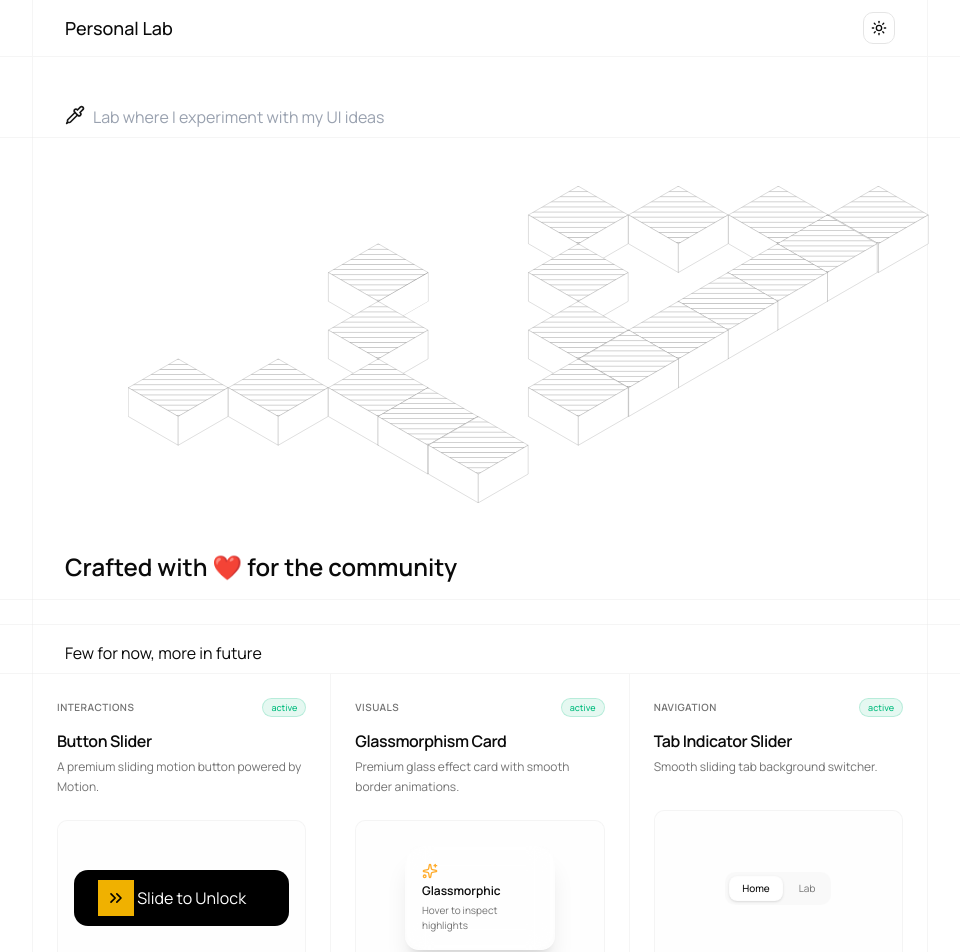
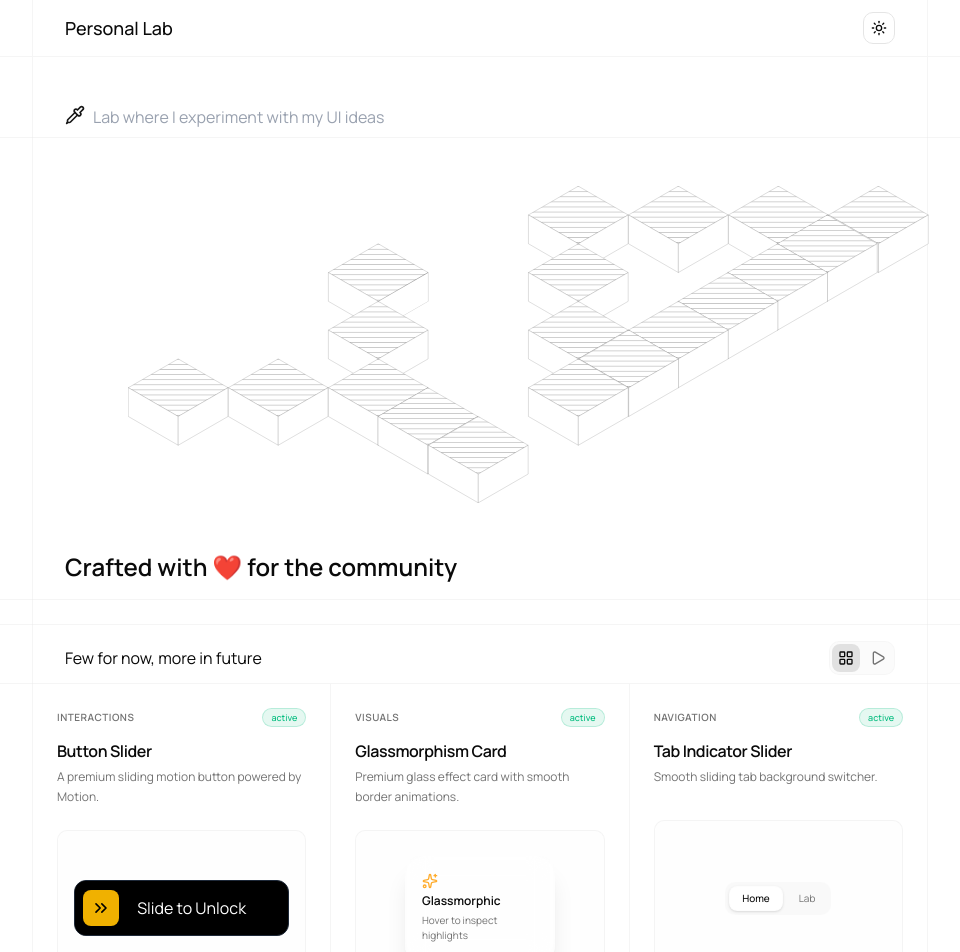
Before and after one commit to yashanand167/personal-lab, a Next.js app: page / in a window 1280 px wide. Shown: the top 952 px of the page, without its empty margins (160-1120 px from the left). Built offline with nearby package versions, Linux system fonts and the light colour scheme.

Commit message:
refactor: remove complex motion animations and unused motion dependency from IsometricLogo component

```diff
--- a/app/page.tsx
+++ b/app/page.tsx
@@ -4,7 +4,8 @@ import Header from "@/components/Header"
 import { useState } from "react"
 import ComponentList from "@/components/ComponentList"
 import IsometricLogo from "@/components/IsometricLogo"
-import { Pipette } from "lucide-react"
+import { LayoutGrid, Play, Pipette } from "lucide-react"
+import Link from "next/link"
 
 export default function Home() {
   const [isActive, setIsActive] = useState("list")
@@ -33,14 +34,34 @@ export default function Home() {
         </div>
 
         <div className="px-4 sm:px-8 pt-4 pb-2">
-          <section className="flex justify-between">
+          <section className="flex justify-between items-center">
             <h1>Few for now, more in future</h1>
-            {/* <div className="flex gap-2">
-                <Grid3X3 />
-                <Eye />
+            <div className="flex items-center gap-1 bg-muted/40 p-0.5 rounded-lg border border-border/20">
+              <button
+                onClick={() => setIsActive("list")}
+                className={`p-1.5 rounded-md transition-all cursor-pointer ${
+                  isActive === "list"
+                    ? "bg-black/10 dark:bg-white/10 text-foreground dark:text-white"
+                    : "text-muted-foreground hover:text-foreground hover:bg-black/5 dark:hover:bg-white/5"
+                }`}
+                aria-label="List view"
+              >
+                <LayoutGrid className="w-4 h-4" />
+              </button>
+              <Link href="/previews" className="block">
+                <button
+                  className={`p-1.5 rounded-md transition-all cursor-pointer ${
+                    isActive === "preview"
+                      ? "bg-black/10 dark:bg-white/10 text-foreground dark:text-white"
+                      : "text-muted-foreground hover:text-foreground hover:bg-black/5 dark:hover:bg-white/5"
+                  }`}
+                  aria-label="Preview view"
+                >
+                  <Play className="w-4 h-4" />
+                </button>
+              </Link>
             </div>
-            //future configuration
-            */}
+
           </section>
         </div>
         <div className="w-screen relative left-1/2 -translate-x-1/2 border-t border-border/40" />
--- a/components/Buttons/Slide-Button.tsx
+++ b/components/Buttons/Slide-Button.tsx
@@ -1,57 +1,97 @@
 "use client"
 
-import React, { useState } from "react"
-import { motion, useMotionValue, useTransform } from "motion/react"
-import { ArrowRight, Check, ChevronsRight } from "lucide-react"
+import { useRef, useState } from "react"
+import { motion, useMotionValue, useTransform, AnimatePresence } from "motion/react"
+import { Check, ChevronsRight } from "lucide-react"
 
 export default function SlideButton() {
   const [done, setDone] = useState(false);
 
   const x = useMotionValue(0);
+  const buttonRef = useRef<HTMLButtonElement>(null);
 
-  const textOpacity = useTransform(
-    x,
-    [0, 120],
-    [1, 0]
-  )
+  const knobSize = 44
+  const [maxDrag, setMaxDrag] = useState(260);
 
-  const progress = useTransform(
-    x,
-    [0, 260],
-    ["#111", "#16a34a"]
-  )
+  const widthTransform = useTransform(x, (val) => val + knobSize + 8);
+
+  const handleDragStart = () => {
+    if (buttonRef.current) {
+      const range = buttonRef.current.clientWidth - knobSize - 16;
+      setMaxDrag(Math.max(0, range));
+    }
+  }
 
   return (
     <motion.div
-      className="relative flex items-center justify-center w-96 bg-black px-10 py-4 rounded-xl"
+      layout
+      animate={{
+        width: done ? 150 : 320,
+        minWidth: done ? 150 : 320,
+        maxWidth: done ? 200 : 320,
+        borderRadius: done ? 28 : 12,
+      }}
+      transition={{
+        type: "spring",
+        stiffness: 175,
+        damping: 20,
+      }}
+      onClick={() => {
+        if (done) {
+          setDone(false);
+          x.set(0);
+        }
+      }}
+      className="relative flex items-center justify-center h-14 bg-black border border-gray-800 overflow-hidden cursor-pointer"
     >
+      {!done && (
+        <motion.div className="pl-5">
+          <h1 className="text-white select-none">Slide to Unlock</h1>
+        </motion.div>
+      )}
+
+      {!done && (
         <motion.div
-        className="absolute left-6 bg-yellow-500 p-2"
+          className="absolute left-0 top-0 bottom-0 bg-black p-2 rounded-md pointer-events-none"
+          style={{
+            width: widthTransform
+          }}
+        />
+      )}
+
+      {!done && (
+        <motion.div
+          className="absolute left-2 bg-yellow-500 p-2 rounded-md"
           style={{
             x
           }}
           drag="x"
-        dragConstraints={{ left: 0, right: 260 }}
+          dragConstraints={{ left: 0, right: maxDrag }}
           dragElastic={0}
           dragTransition={{ bounceStiffness: 0 }}
-        onDragEnd={(e, info) => {
-          if (info.point.x > 260) {
+          onDragStart={handleDragStart}
+          onDragEnd={() => {
+            if (x.get() > maxDrag * .95) {
               setDone(true);
+              x.set(maxDrag);
+            } else {
+              x.set(0);
             }
           }}
         >
           <ChevronsRight className="w-5 h-5 text-black" />
         </motion.div>
-
-      {!done && (
-        <motion.div className="pl-5">
-          <h1 className="text-white">Slide to Unlock</h1>
-        </motion.div>
       )}
 
       {done && (
-        <motion.div>
-          Successful
+        <motion.div
+          initial={{ scale: 0, opacity: 0 }}
+          animate={{ scale: 1, opacity: 1 }}
+          transition={{ delay: 0.1, type: "spring", stiffness: 200, damping: 15 }}
+          className="flex items-center justify-center text-emerald-500 gap-2"
+        >
+          <Check className="w-6 h-6" />
+          <h1 className="text-white">Successful</h1>
         </motion.div>
       )}
     </motion.div>
```
Also changed, not shown: components/IsometricLogo.tsx (+0 -118 lines). Lines whose indentation alone changed are shown as unchanged.
